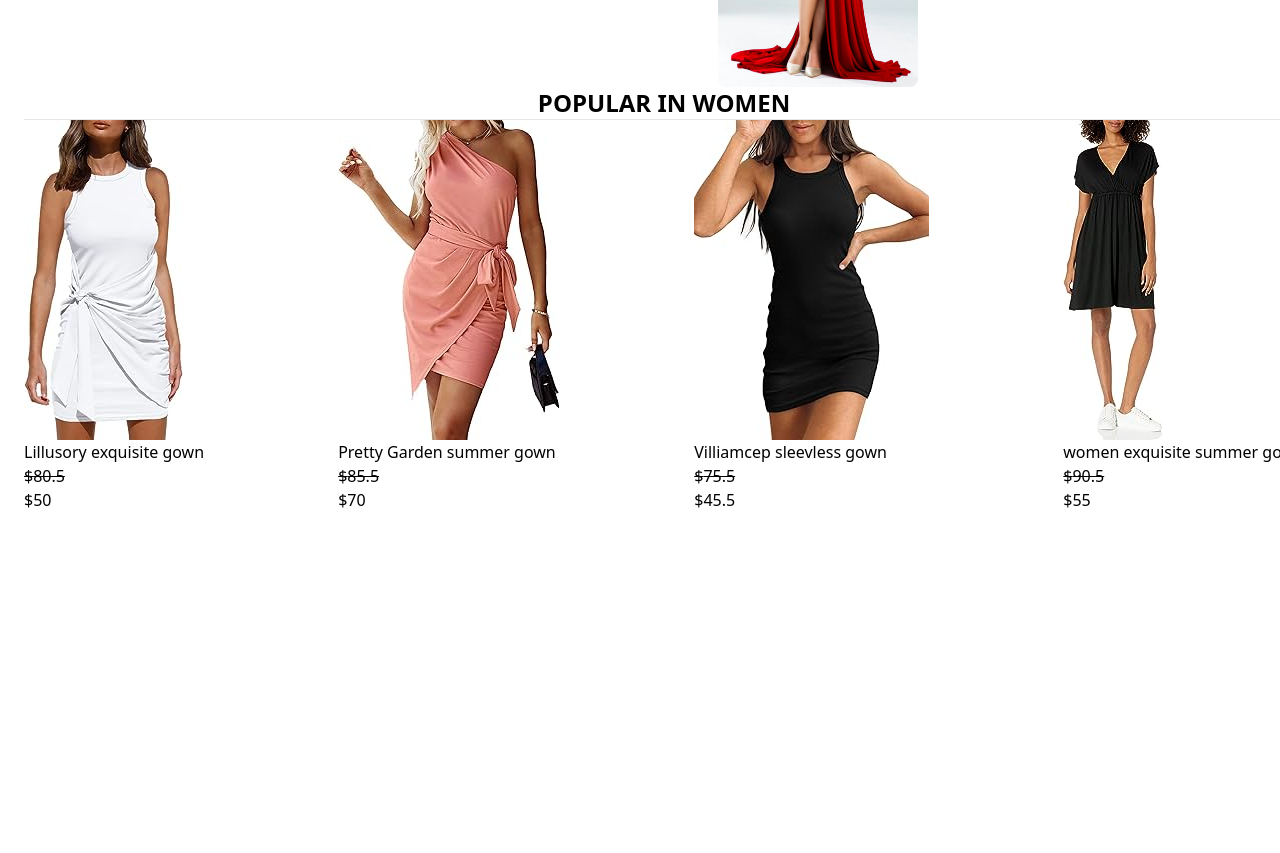
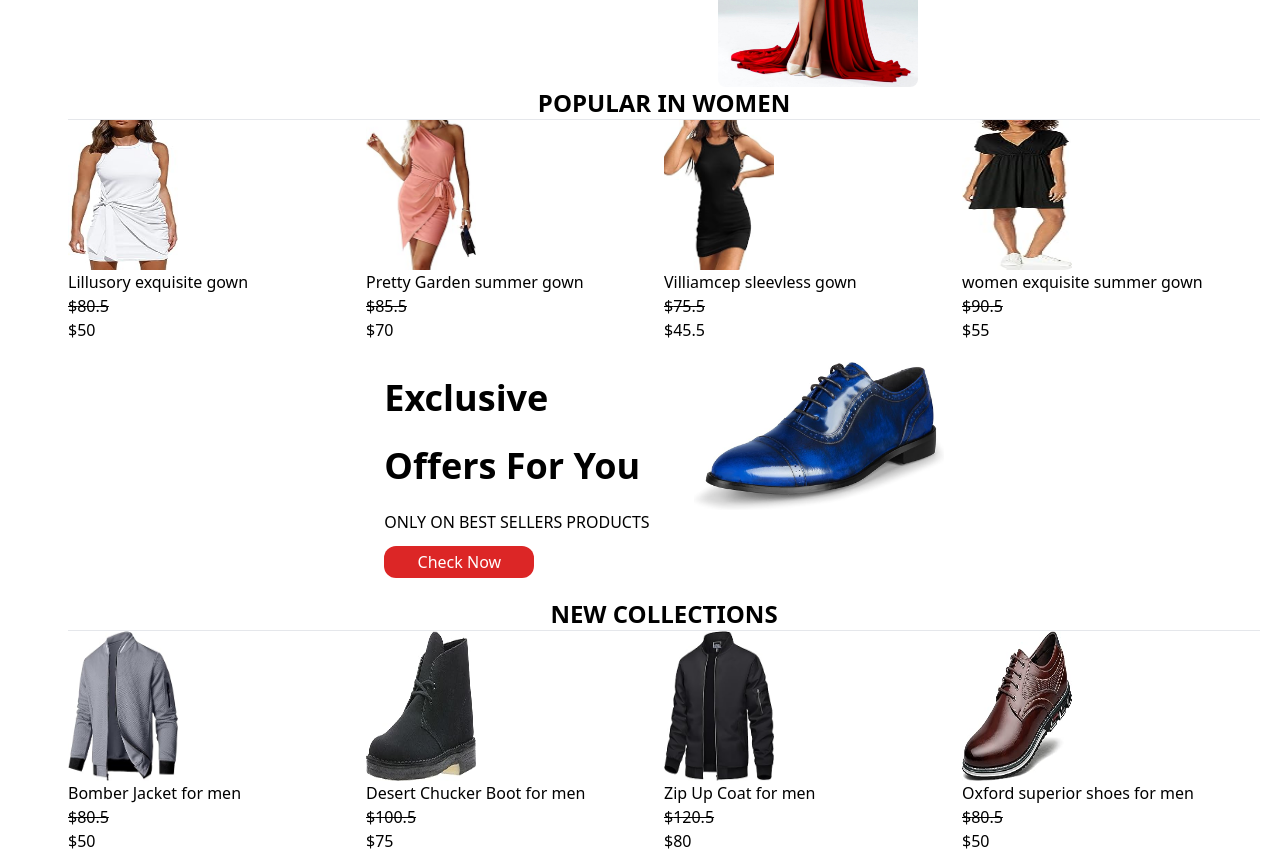
Before and after one commit to khan2626/eCommerce, a React (Create React App) app in the folder my-app/: page / in a window 1280 px wide. Shown: the part 380-1233 px from the top of the page. Before the commit the page ends 916 px from the top, so only its background shows below. Built offline with nearby package versions, Linux system fonts and the light colour scheme.

Commit message:
added Hero, Offers & NewCollections components

```diff
--- a/my-app/src/App.js
+++ b/my-app/src/App.js
@@ -12,7 +12,7 @@ function App() {
     <div>
       <BrowserRouter>
         <Navbar />
-        <div className="container w-50 m-6 items-center">
+        <div className="container w-50 m-6 px-11 items-center">
           <Routes>
             <Route path="/" element={<Shop />} />
             <Route path="/men" element={<ShopCategory category="men" />} />
--- /dev/null
+++ b/my-app/src/components/Assets/newCollections.js
@@ -0,0 +1,41 @@
+import p6_img from "./m_BomberJacket.jpg";
+import p7_img from "./m_DesertChuckerBoot.jpg";
+import p8_img from "./m_ZipUpCoat.jpg";
+import p9_img from "./m_OxfordSuperior.jpg";
+
+let newCollections = [
+  {
+    id: 6,
+    name: "Bomber Jacket for men",
+    category: "men",
+    image: p6_img,
+    newPrice: 50.0,
+    oldPrice: 80.5,
+  },
+  {
+    id: 7,
+    name: "Desert Chucker Boot for men",
+    category: "men",
+    image: p7_img,
+    newPrice: 75.0,
+    oldPrice: 100.5,
+  },
+  {
+    id: 8,
+    name: "Zip Up Coat for men",
+    category: "men",
+    image: p8_img,
+    newPrice: 80.0,
+    oldPrice: 120.5,
+  },
+  {
+    id: 9,
+    name: "Oxford superior shoes for men",
+    category: "men",
+    image: p9_img,
+    newPrice: 50.0,
+    oldPrice: 80.5,
+  },
+];
+
+export default newCollections;
--- a/my-app/src/components/Hero/Hero.jsx
+++ b/my-app/src/components/Hero/Hero.jsx
@@ -7,16 +7,16 @@ export default function Hero() {
         <>
         <div className="flex gap-20 justify-center ">
             <div className="">
-            <h2 className="text-xl font-semi-Sbold mb-2">NEW ARRIVALS ONLY</h2>
+            <h2 className="text-xs md:text-xl font-semi-Sbold mb-2">NEW ARRIVALS ONLY</h2>
 
                 <div className="">
                     <div className="flex">
-                    <p className="text-4xl font-bold ">new</p>
+                    <p className="text-sm md:text-4xl font-bold py-3">new</p>
                     <Icon icon="noto:waving-hand" width={50} />
                     </div>
-                    <p className="text-4xl font-bold  ">collections</p>
-                    <p className="text-4xl font-bold  ">for everyone</p>
-                    <button className=" flex rounded-lg border-2 p-2 w-48">Latest Collection<Icon icon="jam:arrow-right" width="25px" style={{color: "black"}} /></button>
+                    <p className="text-sm md:text-4xl font-bold  ">collections</p>
+                    <p className="text-sm md:text-4xl lg:text-4xl font-bold py-3 ">for everyone</p>
+                    <button className="bg-red-600 justify-center text-white flex gap-2 rounded-xl border-2 px-1 md:py-2 m:p-2 w-[90px] md:w-48 h-8 md:h-12 text-[8px] md:text-sm lg:text-base">Latest Collection<Icon icon="jam:arrow-right" width="25px" style={{color: "white"}} /></button>
 
                 </div>
             </div>
--- a/my-app/src/components/Items/Items.jsx
+++ b/my-app/src/components/Items/Items.jsx
@@ -2,13 +2,15 @@ import React from "react";
 
 const Items = (props) => {
     return (
-        <div className="items-center hover:*:">
-            <img src={props.image}  alt="images" className="flex" />
+
+        <div className="items-center ">
+            <img src={props.image}  alt="images" className=" w-[110px] h-[150px] justify-between " />
             <p className="">{props.name}</p>
             <div className="">
                 <div className="old-price line-through">${props.oldPrice}</div>
                 <div className="new-price">${props.newPrice}</div>
             </div>
+
         </div>
     )
 }
--- /dev/null
+++ b/my-app/src/components/newCollections/NewCollections.jsx
@@ -0,0 +1,20 @@
+import React from "react";
+import newCollections from "../Assets/newCollections";
+import Items from "../Items/Items";
+
+ export default function NewCollections() {
+    return (
+        <div className="">
+            <div>
+                <h1 className="text-2xl font-bold text-center">NEW COLLECTIONS</h1>
+                <hr />
+            </div>
+
+            <div className="grid md:grid-cols-3 lg:grid-cols-4 grid-cols-1 justify-between h-[40px] ">
+                {newCollections.map((item, i) => {
+                    return <Items key={i} name={item.name} image={item.image} oldPrice={item.oldPrice} newPrice={item.newPrice} />
+                })}
+            </div>
+       </div>
+    )
+ }
--- /dev/null
+++ b/my-app/src/components/offers/Offers.jsx
@@ -0,0 +1,20 @@
+import React from "react";
+import shoe from '../Assets/m_Oxford.jpg';
+
+
+export default function Offers() {
+    return (
+        <div className="flex py-5 gap-11 rounded-lg justify-center bg-gradient-to-t  ">
+            <div className="offers-left">
+                <h1 className="font-bold text-4xl py-4">Exclusive</h1>
+                <h1 className="font-bold text-4xl py-3">Offers For You</h1>
+                <h1 className="py-3">ONLY ON BEST SELLERS PRODUCTS</h1>
+                <button className="rounded-xl bg-red-600 text-white w-[150px] h-8">Check Now</button>
+
+            </div>
+            <div className="">
+                <img src={shoe} alt="shoe" className="w-[250px]" />
+            </div>
+        </div>
+    )
+}
--- a/my-app/src/components/popular/Popular.jsx
+++ b/my-app/src/components/popular/Popular.jsx
@@ -8,7 +8,7 @@ export default function Shop() {
         <div>
             <h1 className="text-center font-bold text-2xl">POPULAR IN WOMEN</h1>
             <hr />
-            <div className="flex items-center justify-between w-200px">
+            <div className="grid md:grid-cols-3 lg:grid-cols-4 grid-cols-1 items-center justify-between">
                 {womenPopular.map((item, i) => {
                     return <Items key={i} name={item.name} image={item.image} oldPrice={item.oldPrice} newPrice={item.newPrice} />
                 })}
--- a/my-app/src/pages/Shop.jsx
+++ b/my-app/src/pages/Shop.jsx
@@ -1,6 +1,8 @@
 import React from "react";
 import Popular from '../components/popular/Popular'
 import Hero from "../components/Hero/Hero";
+import Offers from "../components/offers/Offers";
+import NewCollections from "../components/newCollections/NewCollections";
 
 
 export default function Shop() {
@@ -8,6 +10,8 @@ export default function Shop() {
         <div className="">
             <Hero />
             <Popular />
+            <Offers />
+            <NewCollections />
         </div>
     )
 }
```
